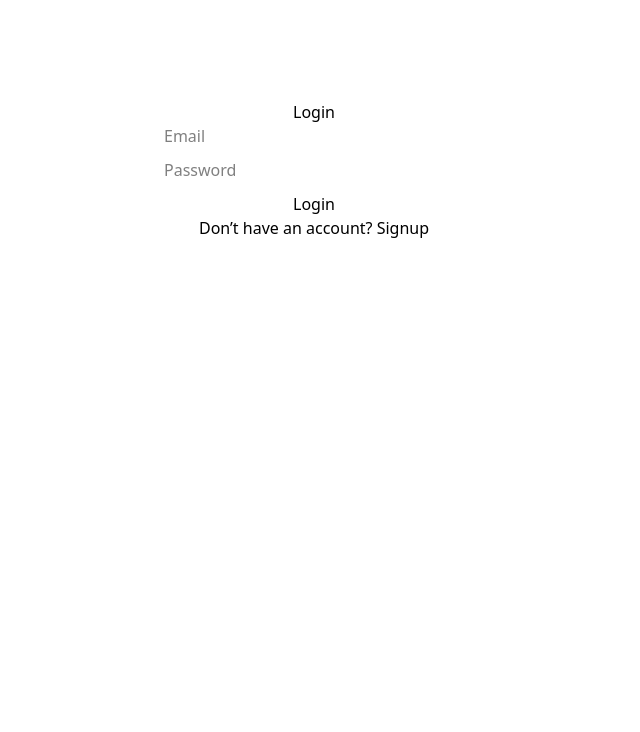
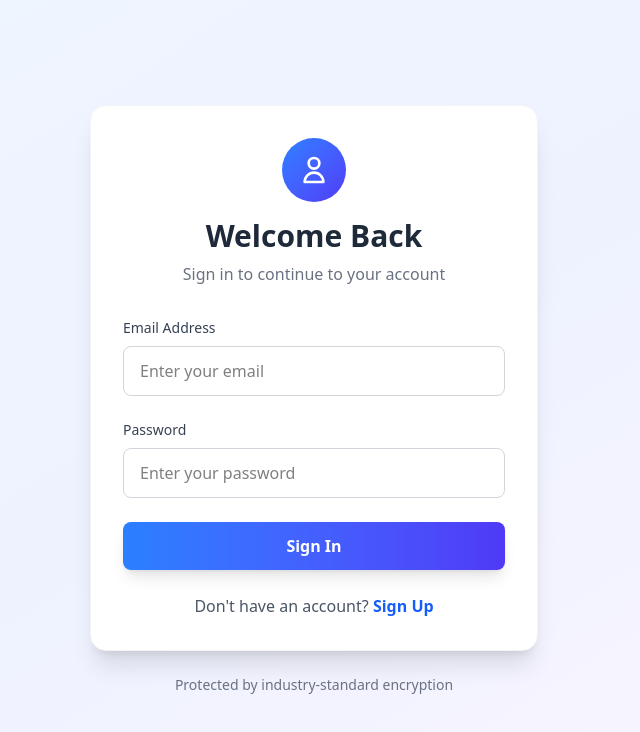
Before and after one commit to vishal-yadav01/todo_frontend, a React (Vite) app in the folder todo-app/: page /login in a window 1280 px wide. Shown: the top 732 px of the page, without its empty margins (326-966 px from the left). Built offline with nearby package versions, Linux system fonts and the light colour scheme.

Commit message:
Fix Render route issue with static.json

```diff
--- a/todo-app/src/components/Login.jsx
+++ b/todo-app/src/components/Login.jsx
@@ -11,7 +11,6 @@ const Login = () => {
     try {
       const res = await fetch(
         'https://todo-backend-1-csxl.onrender.com/api/v1/login',
-
         {
           method: 'POST',
           headers: { 'Content-Type': 'application/json' },
@@ -19,7 +18,6 @@ const Login = () => {
           body: JSON.stringify({ email, password }),
         }
       );
-
       const data = await res.json();
       if (data.success === 1) {
         localStorage.setItem('token', data.token);
@@ -35,43 +33,75 @@ const Login = () => {
   };
 
   return (
-    <div style={styles.container}>
-      <h2>Login</h2>
-      <form onSubmit={handleLogin} style={styles.form}>
+    <div className="min-h-screen flex items-center justify-center bg-gradient-to-br from-blue-50 via-indigo-50 to-purple-50 px-4">
+      <div className="w-full max-w-md">
+        <div className="bg-white rounded-2xl shadow-xl p-8 border border-gray-100">
+          <div className="text-center mb-8">
+            <div className="inline-flex items-center justify-center w-16 h-16 bg-gradient-to-br from-blue-500 to-indigo-600 rounded-full mb-4">
+              <svg className="w-8 h-8 text-white" fill="none" stroke="currentColor" viewBox="0 0 24 24">
+                <path strokeLinecap="round" strokeLinejoin="round" strokeWidth="2" d="M16 7a4 4 0 11-8 0 4 4 0 018 0zM12 14a7 7 0 00-7 7h14a7 7 0 00-7-7z" />
+              </svg>
+            </div>
+            <h2 className="text-3xl font-bold text-gray-800">Welcome Back</h2>
+            <p className="text-gray-500 mt-2">Sign in to continue to your account</p>
+          </div>
+
+          <form onSubmit={handleLogin} className="space-y-6">
+            <div>
+              <label className="block text-sm font-medium text-gray-700 mb-2">
+                Email Address
+              </label>
               <input
                 type="email"
-          placeholder="Email"
+                placeholder="Enter your email"
                 value={email}
                 onChange={(e) => setEmail(e.target.value)}
                 required
+                className="w-full px-4 py-3 rounded-lg border border-gray-300 focus:ring-2 focus:ring-blue-500 focus:border-transparent transition duration-200 outline-none"
               />
+            </div>
+
+            <div>
+              <label className="block text-sm font-medium text-gray-700 mb-2">
+                Password
+              </label>
               <input
                 type="password"
-          placeholder="Password"
+                placeholder="Enter your password"
                 value={password}
                 onChange={(e) => setPassword(e.target.value)}
                 required
+                className="w-full px-4 py-3 rounded-lg border border-gray-300 focus:ring-2 focus:ring-blue-500 focus:border-transparent transition duration-200 outline-none"
               />
-        <button type="submit">Login</button>
+            </div>
+
+            <button
+              type="submit"
+              className="w-full bg-gradient-to-r from-blue-500 to-indigo-600 text-white font-semibold py-3 rounded-lg hover:from-blue-600 hover:to-indigo-700 transform hover:scale-105 transition duration-200 shadow-lg hover:shadow-xl"
+            >
+              Sign In
+            </button>
           </form>
-      <p>
-        Don’t have an account? <Link to="/signup">Signup</Link>
+
+          <div className="mt-6 text-center">
+            <p className="text-gray-600">
+              Don't have an account?{' '}
+              <Link
+                to="/signup"
+                className="text-blue-600 font-semibold hover:text-blue-700 transition duration-200"
+              >
+                Sign Up
+              </Link>
             </p>
+          </div>
+        </div>
+
+        <p className="text-center text-gray-500 text-sm mt-6">
+          Protected by industry-standard encryption
+        </p>
+      </div>
     </div>
   );
 };
 
-const styles = {
-  container: {
-    width: '300px',
-    margin: '100px auto',
-    textAlign: 'center',
-  },
-  form: {
-    display: 'flex',
-    flexDirection: 'column',
-    gap: '10px',
-  },
-};
-
 export default Login;
```
Lines whose indentation alone changed are shown as unchanged.
